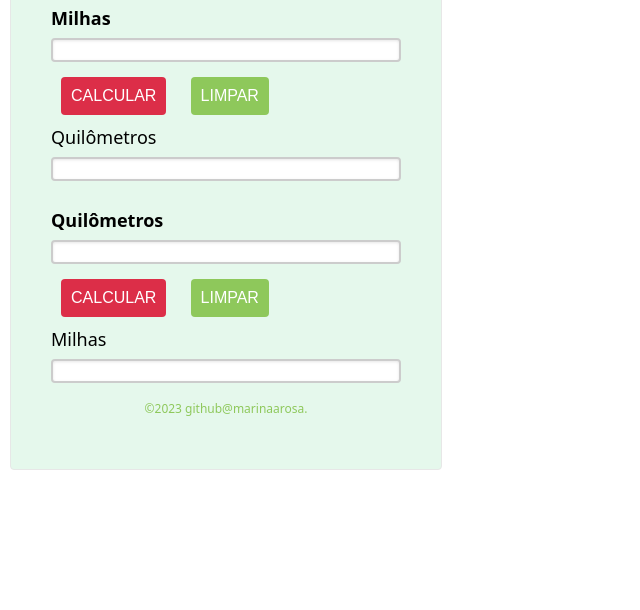
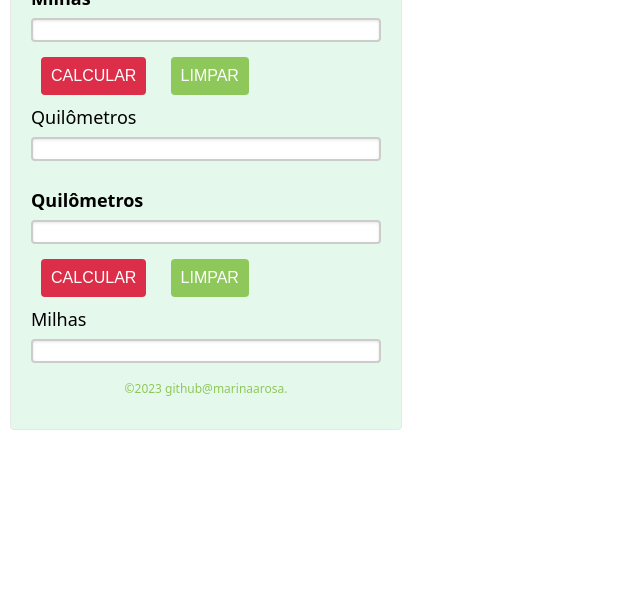
Before and after one commit to marianaarosa/converteUnidade, a plain HTML site: page index.html in a window 1280 px wide. Shown: the part 190-800 px from the top of the page, without its empty margins (0-640 px from the left). Drawn offline with Linux system fonts and the light colour scheme.

Commit message:
ajustes de posicao

```diff
--- a/style.css
+++ b/style.css
@@ -1,7 +1,7 @@
 .grid {
   display: grid;
   grid-template-columns: 1fr 1fr 1fr 1fr ;
-  gap: 10px; /*tamanho da grid */
+  gap: 2px; /*tamanho da grid */
 }
 
 body {
@@ -80,7 +80,7 @@ h2 {
 .square {
   background: rgb(229, 248, 236);
   border: 1px solid #e7e7e7;
-  padding: 40px;
+  padding: 20px;
   border-radius: 4px;
   margin: 2px;
   display: flex;
```
